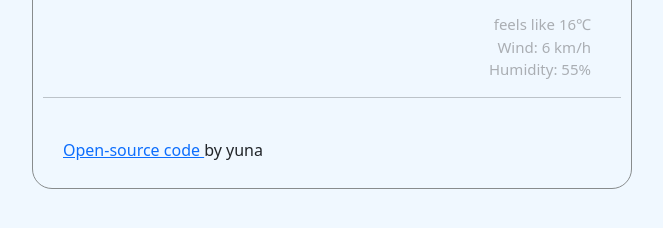
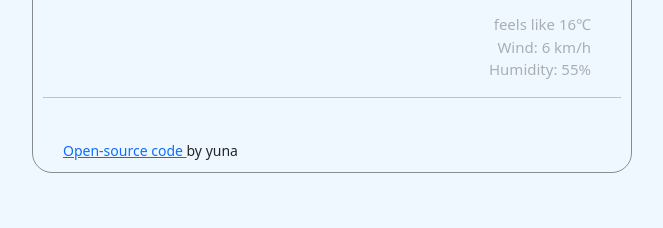
Before and after one commit to Mayam0524/my-app, a plain HTML site: page index.html in a window 1280 px wide. Shown: the part 384-612 px from the top of the page, without its empty margins (308-971 px from the left). Drawn offline with nearby package versions, Linux system fonts and the light colour scheme; no server answers.

Commit message:
fix detail

```diff
--- a/index.html
+++ b/index.html
@@ -15,7 +15,8 @@
         <h1>
             <form id="search-form">
                 <span class="search">
-                    <input type="search" id="search-input" placeholder="Enter city name..."  autocomplete="off" autofocus="on" />
+                    <input type="search" id="search-input" placeholder="Enter city name..." autocomplete="off"
+                        autofocus="on" />
                 </span>
                 <input type="submit" value="🔍" id="submit">
                 <button id="current">
@@ -77,11 +78,11 @@
     <hr>
     <div class="weather-forecast" id="forecast"></div>
     <br>
-    <p>
+    <small>
         <a href="https://github.com/Mayam0524/my-app" target="_blank">
             Open-source code
         </a>by yuna
-    </p>
+    </small>
 <script src="src/index.js"></script>
 </body>
 
--- a/src/index.js
+++ b/src/index.js
@@ -1,5 +1,5 @@
 let now = new Date();
-let days = ["Sunday", "Monaday", "Tuesday", "Wednesday", "Thursday", "Friday", "Saturday"];
+let days = ["Sunday", "Monday", "Tuesday", "Wednesday", "Thursday", "Friday", "Saturday"];
 let day = days[now.getDay()];
 let months = ["January", "February", "March", "April", "May", "June", "July", "August", "September", "October", "November", "December"];
 let month = months[now.getMonth()];
--- a/src/styles.css
+++ b/src/styles.css
@@ -166,6 +166,6 @@ section {
 }
 
 
-a {
+small {
     margin-left: 20px;
 }
```
